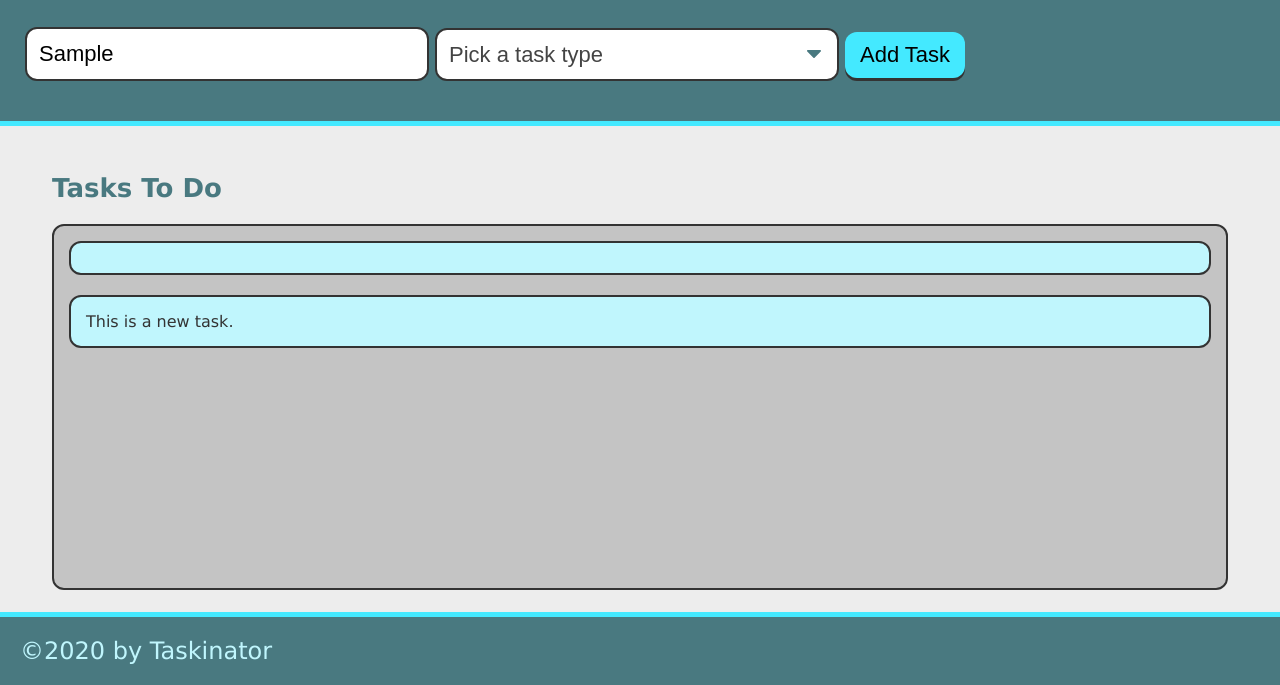
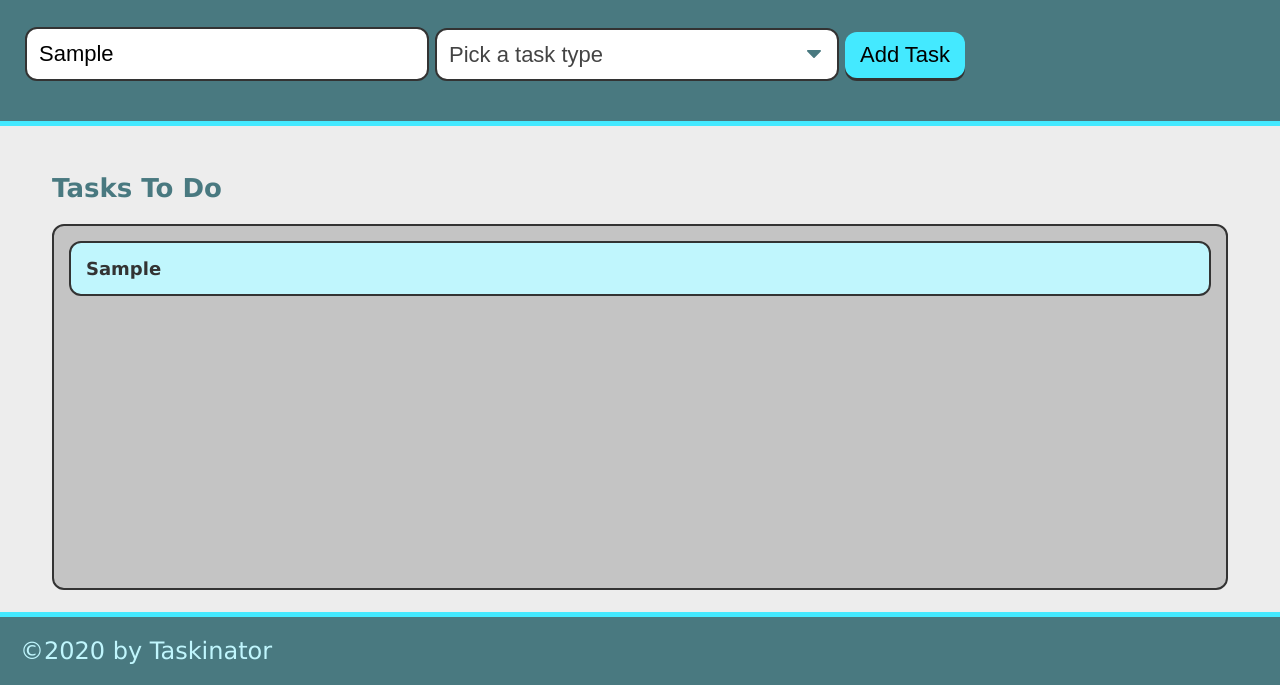
Before and after one commit to Morettilouie/Taskinator, a plain HTML site: page index.html in a window 1280 px wide. Both pictures are taken after typing "Sample" into the empty fields and a click on the button "Add Task". Shown: the part 115-800 px from the top of the page. Drawn offline with Linux system fonts and the light colour scheme.

Commit message:
task name and type appear together when submitted in the form

```diff
--- a/assets/js/script.js
+++ b/assets/js/script.js
@@ -3,11 +3,24 @@ var tasksToDoEl = document.querySelector("#tasks-to-do");
 
 var createTaskHandler = function(event) {
     event.preventDefault();
+    var taskNameInput = document.querySelector("input[name='task-name']").value;
+    var taskTypeInput = document.querySelector("select[name='task-type']").value;
 
+    // create list item
     var listItemEl = document.createElement("li");
     listItemEl.className = "task-item";
-    listItemEl.textContent = "This is a new task.";
+    // create div to hold task info and add to list item
+    var taskInfoEl = document.createElement("div");
+    // give it a class name
+    taskInfoEl.className = "task-info";
+    // add HTML content to div
+    taskInfoEl.innerHTML = "<h3 class='task-name'>" + taskNameInput + "</h3><span class='task-type'>" + taskTypeInput + "</span>";
+
+    listItemEl.appendChild(taskInfoEl);
+
+    // add entire list item to list
     tasksToDoEl.appendChild(listItemEl);
+    console.dir(listItemEl);
 };
 
 formEl.addEventListener("submit", createTaskHandler);
--- a/index.html
+++ b/index.html
@@ -33,7 +33,7 @@
         <section class="task-list-wrapper">
             <h2 class="list-title">Tasks To Do</h2>
             <ul class="task-list" id="tasks-to-do">
-                <li class="task-item"></li>
+                <!-- <li class="task-item"></li> -->
             </ul>
         </section>
 
```
